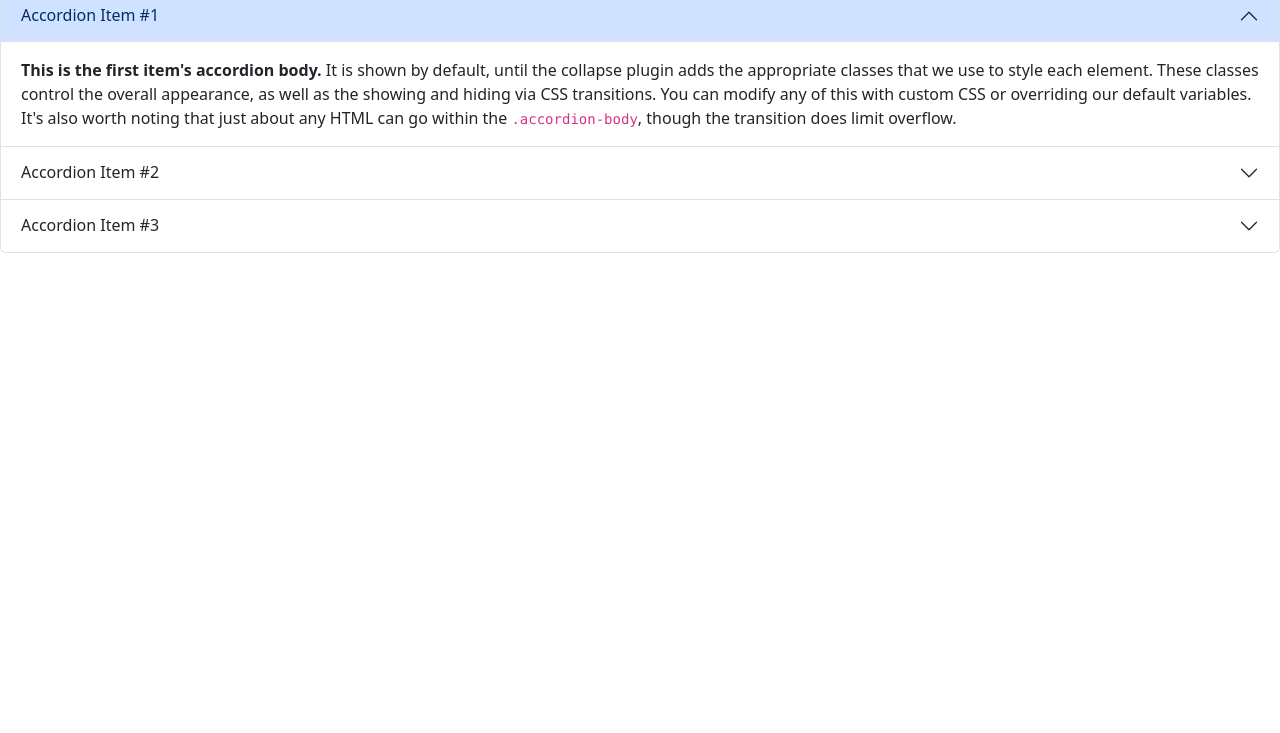
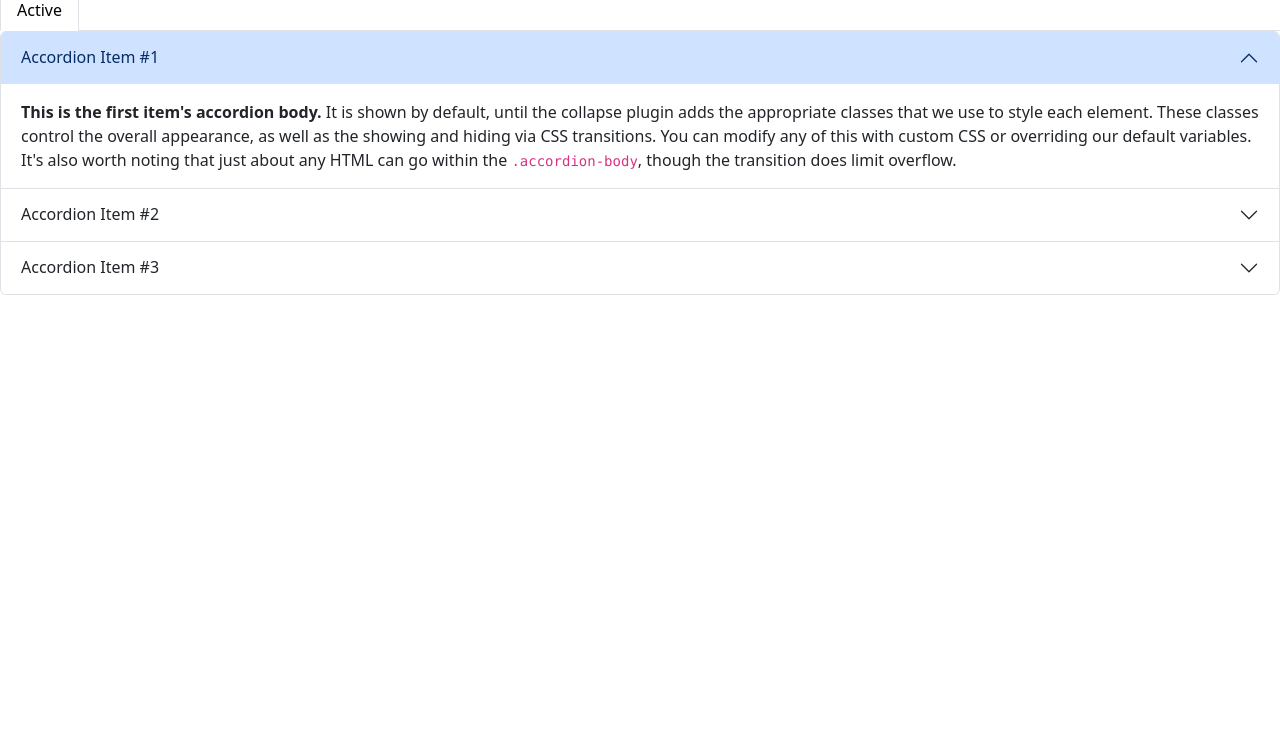
Before and after one commit to Daxton-Gray/mis4013hw1, a plain HTML site: page index.html in a window 1280 px wide. Shown: the part 67-800 px from the top of the page. Drawn offline with nearby package versions, Linux system fonts and the light colour scheme.

Commit message:
Update index.html

```diff
--- a/index.html
+++ b/index.html
@@ -9,6 +9,13 @@
 
   <body>
     <h1>Welcome to MIS 4013 HW1</h1>
+
+<ul class="nav nav-tabs">
+  <li class="nav-item">
+    <a class="nav-link active" aria-current="page" href="index.html">Active</a>
+  </li>
+</ul>
+
     <div class="accordion" id="accordionExample">
   <div class="accordion-item">
     <h2 class="accordion-header">
```
